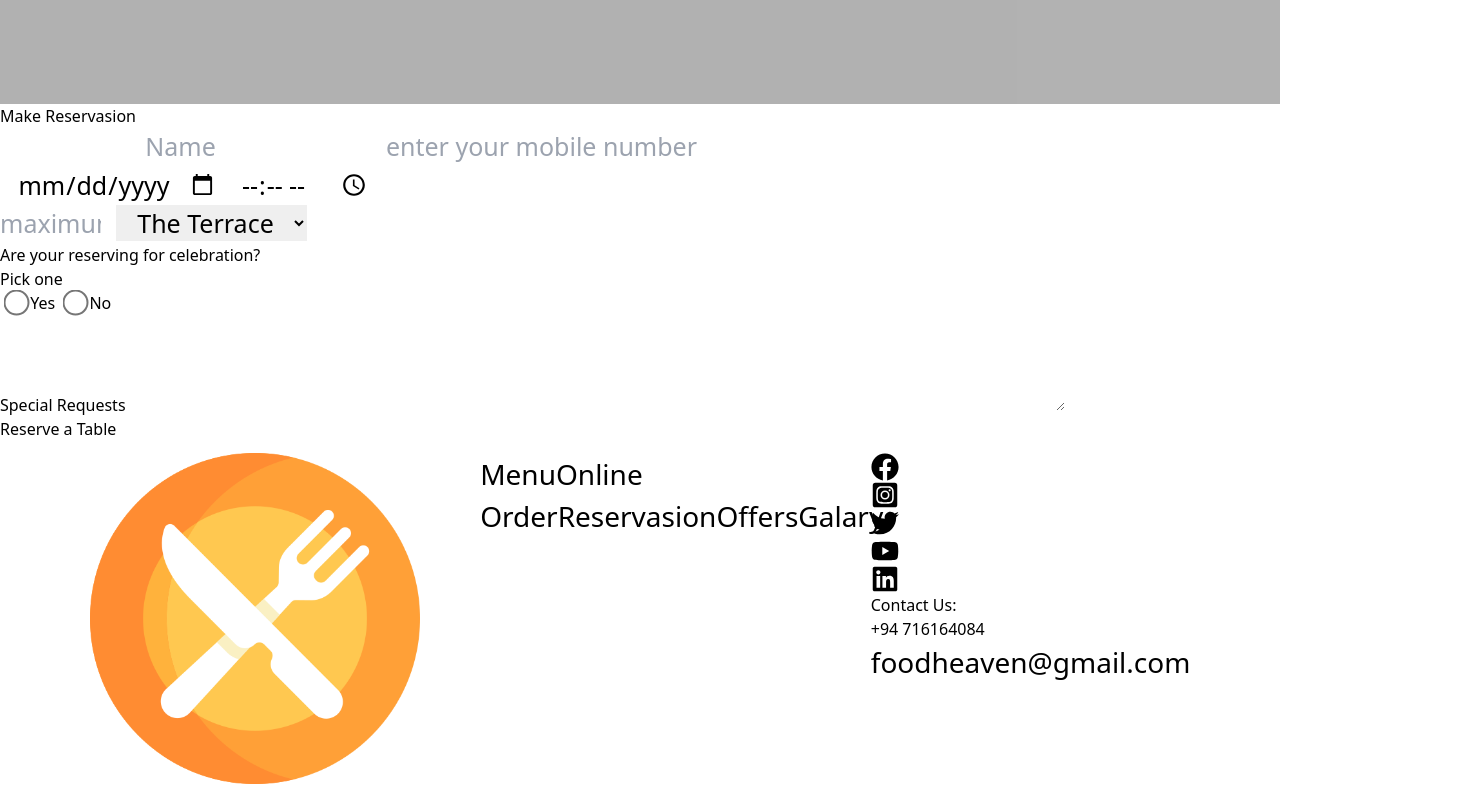
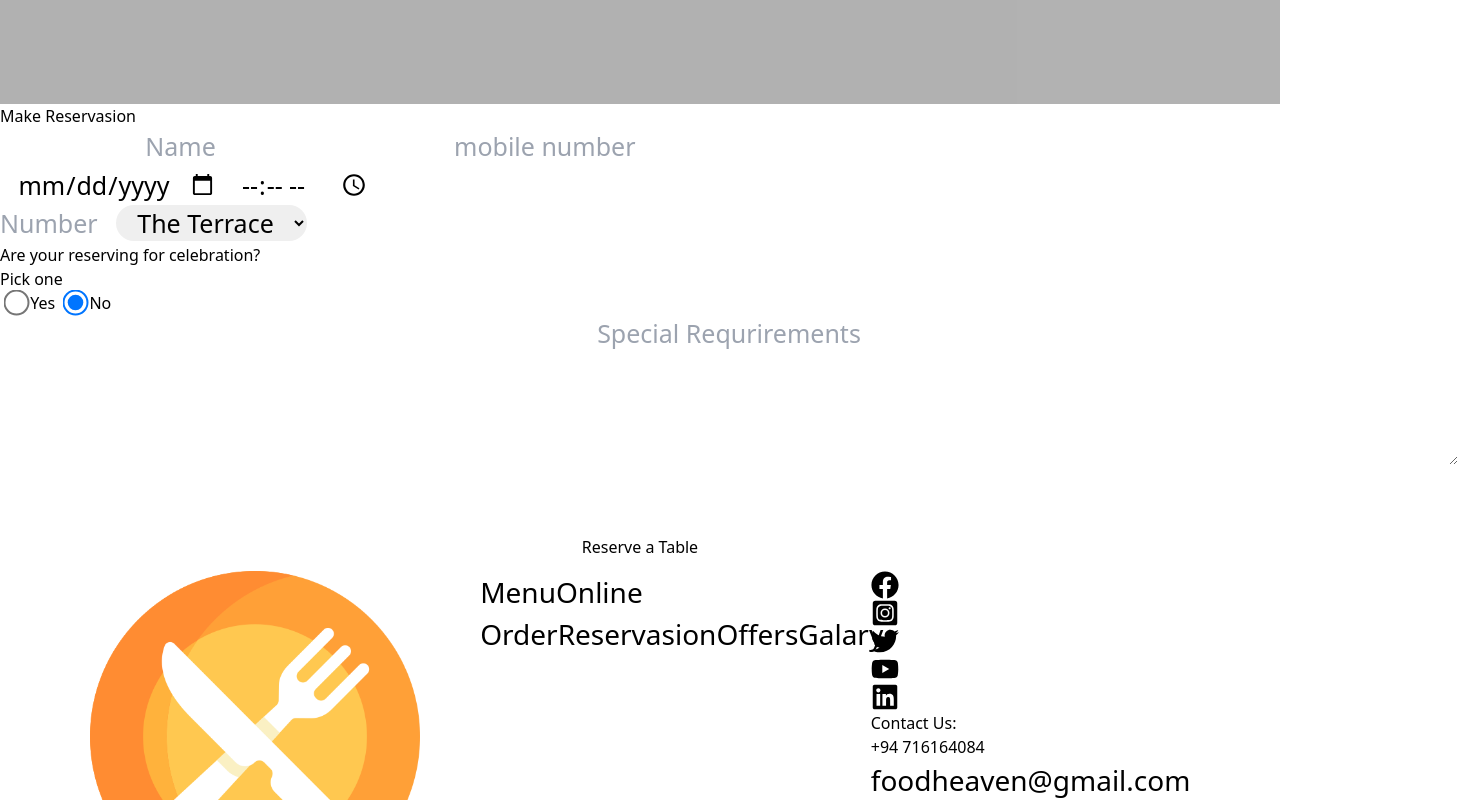
Before and after one commit to SANDEEPAM1/Restaurant_frontend, a React (Vite) app: page /reservation in a window 1280 px wide. Shown: the part 820-1620 px from the top of the page, 1458 px wide, since content can reach past the window. Built offline with nearby package versions, Linux system fonts and the light colour scheme.

Commit message:
table reservasion form

```diff
--- a/src/components/Button/Button.jsx
+++ b/src/components/Button/Button.jsx
@@ -1,9 +1,9 @@
 import React from 'react'
 
-function Button({name}) {
+function Button({name,onClick}) {
   return (
 
-        <button className='w-40 h-12 mx-auto text-xl text-white border-2 border-yellow-300 rounded-md hover:shadow-xl hover:bg-yellow-400 hover:border-black hover:text-black hover:border-[3px] active:bg-yellow-200'>{name}</button>
+        <button className='w-40 h-12 mx-auto text-xl text-white border-2 border-yellow-300 rounded-md hover:shadow-xl hover:bg-yellow-400 hover:border-black hover:text-black hover:border-[3px] active:bg-yellow-200' onClick={onClick}>{name}</button>
 
   )
 }
--- a/src/components/ReservasionMiddle/ReservasionForm/ReservasionForm.css
+++ b/src/components/ReservasionMiddle/ReservasionForm/ReservasionForm.css
@@ -2,6 +2,7 @@
 .Namefeild{
     font-size: 25px;
     text-align: center;
+    border-radius: 25px;
 
 }
 .Namefeild::placeholder{
@@ -12,3 +13,8 @@
     margin-left: 10px;
     margin-right: 3px;
 }
+.Rbutton{
+    margin-top: 5%;
+    display: flex;
+    justify-content: center;
+}
--- a/src/components/ReservasionMiddle/ReservasionForm/ReservasionForm.jsx
+++ b/src/components/ReservasionMiddle/ReservasionForm/ReservasionForm.jsx
@@ -2,11 +2,45 @@ import React from 'react'
 import './ReservasionForm.css'
 import { useState } from 'react'
 import Button from '../../Button/Button'
+import { useNavigate } from 'react-router-dom'
 
 
 
 function ReservasionForm() {
- const [celebration, setCelebration] = useState(false)
+
+const navigate =useNavigate();
+
+ const [formData,setFormData] = useState({
+  fname:"",
+  phoneNumber:null,
+  date:null,
+  time:null,
+  guest:null,
+  area:"",
+  celebration:"no",
+  occation:"",
+  arrange:""
+ });
+
+ const handleChanges = (e)=>{
+  const name = e.target.name;
+  const value = e.target.value;
+
+    setFormData({
+      ...formData,
+      [name]:value
+    });
+
+ }
+
+ const handelSubmitt =(e) =>{
+    e.preventDefault();
+     alert("the table is resreved successfully");
+     console.log(formData)
+      navigate("/")
+
+ }
+
   const buttonName = "Reserve a Table"
   return (
     <>
@@ -21,20 +55,20 @@ function ReservasionForm() {
         <form action="" method='POST' >
 
           <div className='flex justify-between gap-5 mb-10'>
-          <input type="text" placeholder='Name' id="fullName" className='w-[60%] h-[8vh] Namefeild'/>
-          <input type="tel"  id="phoneNumber" placeholder='enter your mobile number' className='w-[60%] h-[8vh] Namefeild'/>
+          <input type="text" onChange={handleChanges} placeholder='Name' id="fullName" name='fname' value={formData.fname} className='w-[60%] h-[8vh] Namefeild '/>
+          <input type="tel" onChange={handleChanges} id="phoneNumber" placeholder=' mobile number' name='phoneNumber' value={formData.phoneNumber} className='w-[60%] h-[8vh] Namefeild'/>
           </div>
 
         <div className='flex justify-between gap-5 mb-10'>
-        <input type="date" placeholder='choose a date' id="date" className='w-[60%] h-[8vh] Namefeild'/>
-        <input type="time" placeholder='choose a time' className='w-[60%] h-[8vh] Namefeild'/>
+        <input type="date" onChange={handleChanges} placeholder='date' name='date' value={formData.date} id="date" className='w-[60%] h-[8vh] Namefeild'/>
+        <input type="time" onChange={handleChanges} placeholder='time' name='time' value={formData.time} className='w-[60%] h-[8vh] Namefeild'/>
         </div>
 
 
       <div className='flex justify-between gap-5 mb-10'>
-        <input type="number" placeholder='maximum 10' id="numberOfGuests" min={1} max={10} className='w-[60%] h-[8vh] Namefeild'/>
+        <input type="number" placeholder='Number of Guests' onChange={handleChanges} name='guests' value={formData.guest} id="numberOfGuests" min={1} max={10} className='w-[60%] h-[8vh] Namefeild'/>
 
-        <select name="area" id="area" className='w-[60%] h-[8vh] Namefeild'>
+        <select name="area" id="area" onChange={handleChanges} value={formData.area} className='w-[60%] h-[8vh] Namefeild'>
           <option value="Terrace">The Terrace</option>
           <option value="Lounge">The Lounge</option>
           <option value="Panorama">The Panorama</option>
@@ -45,21 +79,22 @@ function ReservasionForm() {
             <div className='flex flex-col justify-between gap-3 '>
             <label htmlFor='celebration' className='text-[30px] text-blue-600'>Are your reserving for celebration?</label>
             <p className='text-[20px] font-serif text-blue-600 mb-2'>Pick  one</p>
-            <label className=''><input type='radio' name="celebration" value="yes" onClick={()=>setCelebration(true)} className='radio-large'/> Yes </label>
-            <label><input type="radio" name="celebration" value="no" onClick={()=>setCelebration(false)} className='radio-large'/> No</label>
+            <label className=''><input type='radio'onChange={handleChanges} name="celebration" value="yes" checked={formData.celebration==="yes"} className='radio-large'/> Yes </label>
+            <label><input type="radio" onChange={handleChanges} name="celebration" value="no" checked={formData.celebration === "no"} className='radio-large'/> No</label>
             </div>
               {/* hidden area */}
             <div>
-              {celebration
+              {formData.celebration === "yes"
             ?
-             <select className='w-full h-[8vh] Namefeild'>
-              <option>Normal Dining</option>
-              <option>Birthday</option>
-              <option>Anniversary</option>
-              <option>Engagement</option>
-              <option>Farewell</option>
-              <option value="">Date Night</option>
-              <option value="">Holiday Celebration</option>
+             <select className='w-full h-[8vh] Namefeild' onChange={handleChanges} name='occation'>
+              <option value="normal">Normal Dining</option>
+              <option value="birthday">Birthday</option>
+              <option value="anniversary">Anniversary</option>
+              <option value="engagement">Engagement</option>
+              <option value="farewell">Farewell</option>
+              <option value="Date">Date Night</option>
+              <option value="Holiday">Holiday Celebration</option>
+              <option value="other">Other</option>
              </select>
 
             :
@@ -69,12 +104,12 @@ function ReservasionForm() {
             </div>
 
 
-            <div>
-            <label htmlFor='arrange'>Special Requests</label>
-            <textarea name="arrange" id="arrange" rows={4} cols={100}/>
+            <div className='flex'>
+            <textarea name="arrange" value={formData.arrange} onChange={handleChanges} placeholder='Special Requrirements' id="arrange" rows={4} cols={100} className='Namefeild text-start'/>
             </div>
-            <div>
-            <Button name={buttonName}/>
+
+            <div className=' Rbutton'>
+                  <Button name={buttonName} onClick={handelSubmitt}/>
             </div>
         </form>
         </div>
```
